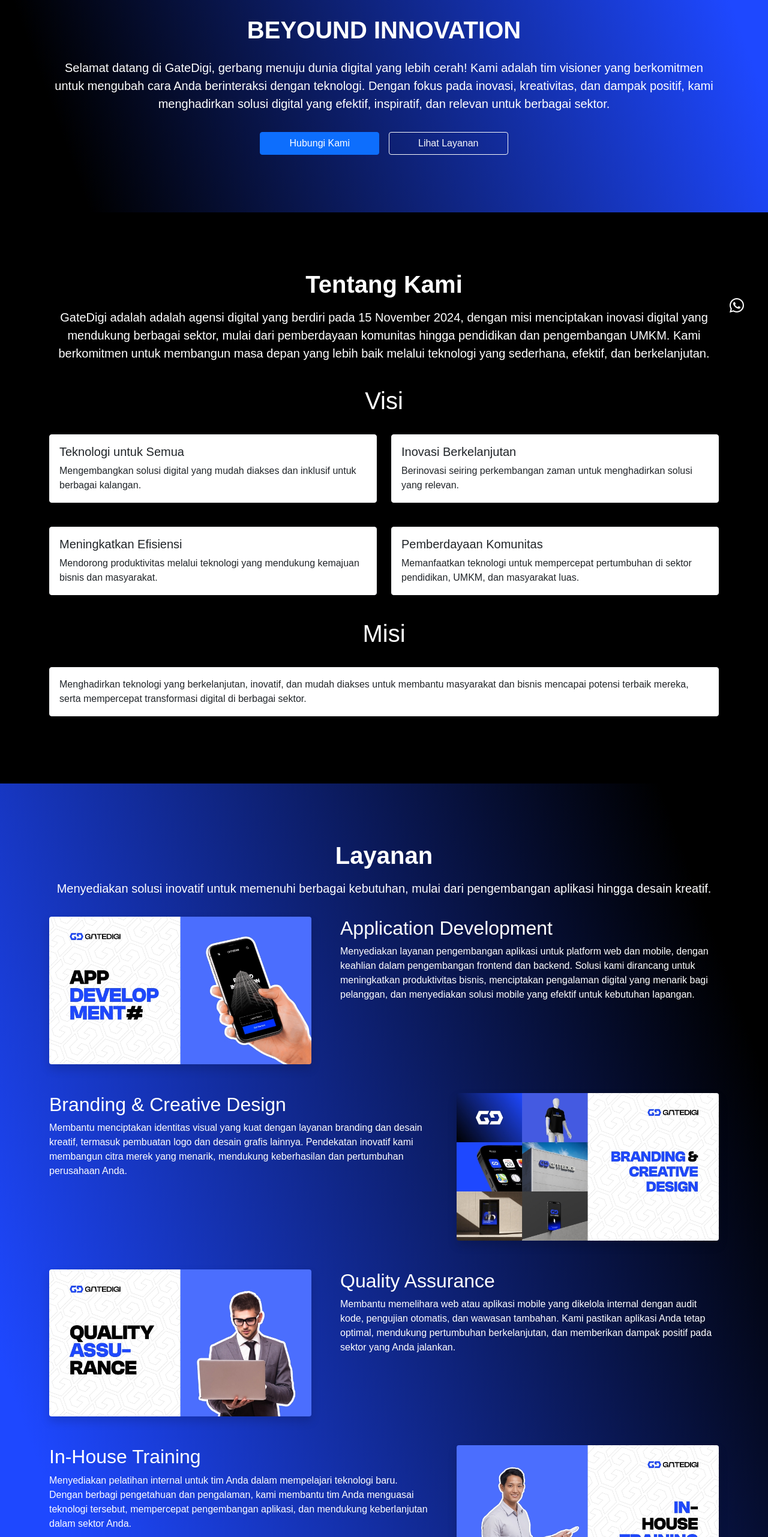
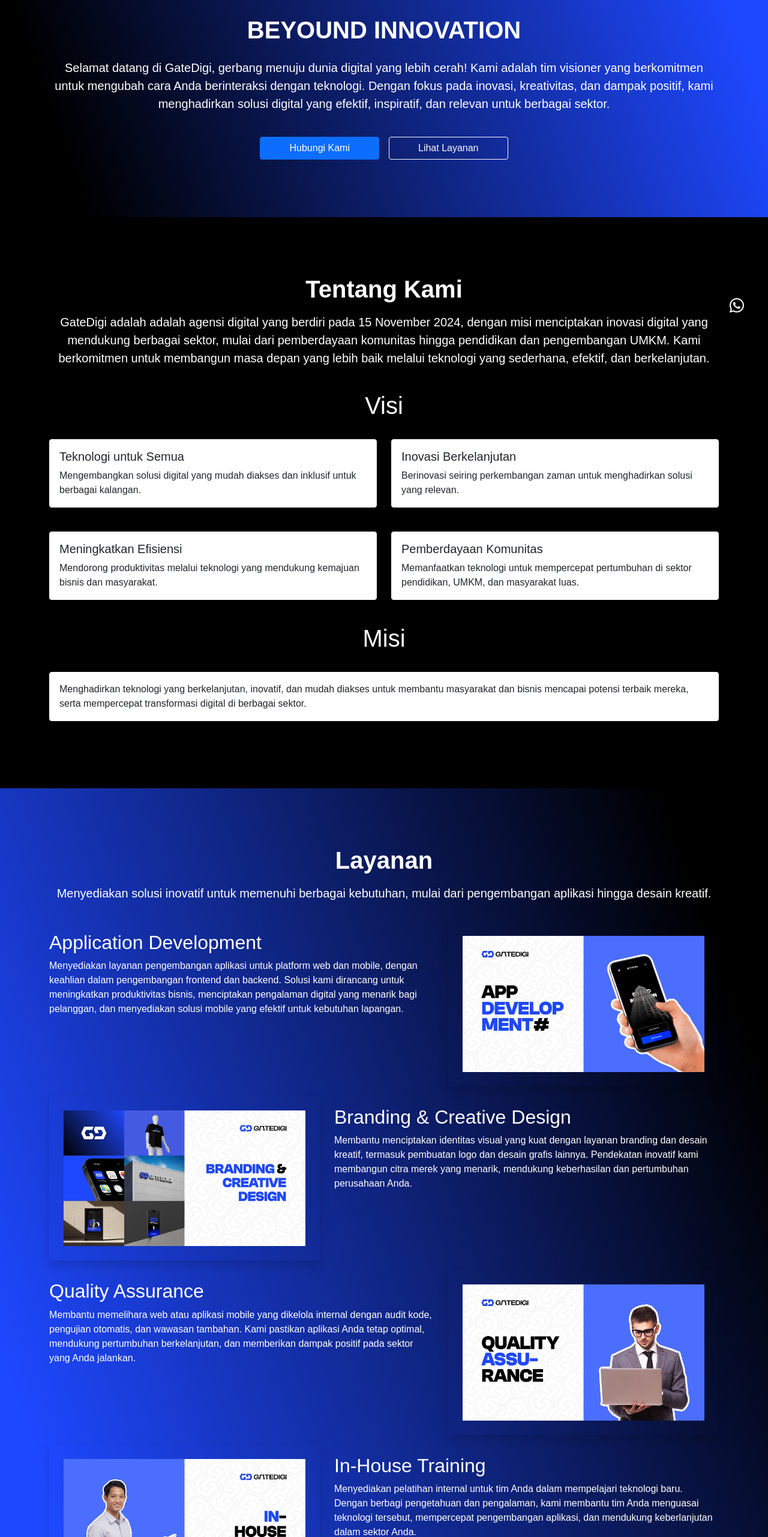
Before and after one commit to aprizalrizalzal/gatedigi.com, a Vue app: page /#home in a window 1280 px wide. Shown: the part 238-2800 px from the top of the page at 60% size. Built offline with nearby package versions, Linux system fonts and the light colour scheme; a web font is replaced by a local one.

Commit message:
save aos

```diff
--- a/package.json
+++ b/package.json
@@ -11,6 +11,7 @@
     "format": "prettier --write src/"
   },
   "dependencies": {
+    "aos": "^2.3.4",
     "bootstrap": "^5.3.3",
     "bootstrap-icons": "^1.11.3",
     "pinia": "^2.3.0",
--- a/src/components/AppHeader.vue
+++ b/src/components/AppHeader.vue
@@ -97,7 +97,7 @@
               :href="menu.href"
               @click.prevent="handleNavigationClick(menu.translationKey)"
               :class="{
-                'nav-link active': active === menu.translationKey,
+                'nav-link active fw-bold': active === menu.translationKey,
                 'nav-link': active !== menu.translationKey,
               }"
               >{{ $t(menu.translationKey) }}</a
--- a/src/components/sections/ContactSection.vue
+++ b/src/components/sections/ContactSection.vue
@@ -3,17 +3,17 @@
   <section id="contact" data-translation-key="header.contact">
     <div class="container">
       <div class="row">
-        <div class="col-12 mt-5 pt-5 text-center text-white">
+        <div class="col-md-12 mt-5 pt-5 text-center text-white">
           <h1 class="display-6 fw-bold">
             {{ $t('contact.title') }}
           </h1>
         </div>
-        <div class="col-12 text-center text-white">
+        <div class="col-md-12 text-center text-white">
           <p class="lead pt-2">
             {{ $t('contact.description') }}
           </p>
         </div>
-        <div class="col-12 mb-5 py-3"></div>
+        <div class="col-md-12 mb-5 py-3"></div>
       </div>
     </div>
   </section>
--- a/src/components/sections/HomeSection.vue
+++ b/src/components/sections/HomeSection.vue
@@ -3,28 +3,32 @@
   <section id="home" data-translation-key="header.home">
     <div class="container">
       <div class="row py-5">
-        <div class="col-12 my-5 pt-5 text-center text-white">
+        <div class="col-md-12 my-5 pt-5 text-center text-white">
           <div class="mt-3">
-            <h1 class="display-1 fw-bold">
+            <h1 class="display-1 fw-bold" data-aos="zoom-in-down">
               {{ $t('hero.title') }}
             </h1>
-            <h2 class="display-6 fw-bold">
+            <h2 class="display-6 fw-bold" data-aos="zoom-in-up">
               {{ $t('hero.subtitle') }}
             </h2>
           </div>
           <div class="pt-3">
-            <p class="lead pb-3">{{ $t('hero.description') }}</p>
-            <div class="d-lg-flex justify-content-center gap-3">
-              <a href="#contact" class="btn px-5 btn-primary rounded-1">
+            <p class="lead pb-3" data-aos="fade-up">{{ $t('hero.description') }}</p>
+            <div class="d-md-flex justify-content-center gap-3">
+              <a href="#contact" class="btn px-5 mt-2 btn-primary rounded-1" data-aos="fade-right">
                 {{ $t('hero.contactUs') }}
               </a>
-              <a href="#services" class="btn px-5 btn-outline-light rounded-1">
+              <a
+                href="#services"
+                class="btn px-5 mt-2 btn-outline-light rounded-1"
+                data-aos="fade-left"
+              >
                 {{ $t('hero.viewServices') }}
               </a>
             </div>
           </div>
         </div>
-        <div class="col-12"></div>
+        <div class="col-md-12"></div>
       </div>
     </div>
   </section>
--- a/src/components/sections/ProjectsSection.vue
+++ b/src/components/sections/ProjectsSection.vue
@@ -20,21 +20,21 @@
   <section id="projects" data-translation-key="header.projects">
     <div class="container">
       <div class="row">
-        <div class="col-12 mt-5 pt-5 text-center text-white">
+        <div class="col-md-12 mt-5 pt-5 text-center text-white">
           <h1 class="display-6 fw-bold">
             {{ $t('projects.title') }}
           </h1>
         </div>
-        <div class="col-12 text-center text-white">
+        <div class="col-md-12 text-center text-white">
           <p class="lead pt-2">
             {{ $t('projects.description') }}
           </p>
         </div>
-        <div class="col-12 mb-5 py-3">
+        <div class="col-md-12 mb-5 py-3">
           <ul class="nav justify-content-center mb-4">
             <li v-for="filter in filters" :key="filter.name" class="nav-item">
               <button
-                class="nav-link"
+                class="nav-link text-white"
                 :class="{ active: activeFilter === filter.name }"
                 @click="handleFilterClick(filter.name)"
               >
--- a/src/components/sections/ServicesSection.vue
+++ b/src/components/sections/ServicesSection.vue
@@ -3,82 +3,82 @@
   <section id="services" class="background-gradient" data-translation-key="header.services">
     <div class="container">
       <div class="row">
-        <div class="col-12 mt-5 pt-5 text-center text-white">
+        <div class="col-md-12 mt-5 pt-5 text-center text-white">
           <h1 class="display-6 fw-bold">
             {{ $t('services.title') }}
           </h1>
         </div>
-        <div class="col-12 text-center text-white">
+        <div class="col-md-12 text-center text-white">
           <p class="lead pt-2">
             {{ $t('services.description') }}
           </p>
         </div>
-        <div class="col-12 mb-5 py-3">
-          <div class="card mb-5 bg-transparent border-0 text-white">
-            <div class="row g-5">
-              <div class="col-md-5 col-sm-6">
-                <img
-                  src="@/assets/images/services/app-development.jpg"
-                  class="img-fluid shadow rounded-1"
-                  :alt="$t('services.lists[0].title')"
-                />
-              </div>
+        <div class="col-md-12 mb-5 py-3">
+          <div class="card mb-3 bg-transparent border-0 text-white">
+            <div class="row">
               <div class="col-md-7 col-sm-6">
-                <div class="card-body p-0">
+                <div class="card-body px-0">
                   <h2 class="card-title">{{ $t('services.lists[0].title') }}</h2>
                   <p class="card-text">{{ $t('services.lists[0].description') }}</p>
                 </div>
               </div>
+              <div class="col-md-5 col-sm-6">
+                <img
+                  src="@/assets/images/services/app-development.jpg"
+                  class="p-4 img-fluid shadow"
+                  :alt="$t('services.lists[0].title')"
+                />
+              </div>
             </div>
           </div>
-          <div class="card mb-5 bg-transparent border-0 text-white">
-            <div class="row flex-lg-row-reverse g-5">
-              <div class="col-md-5 col-sm-6">
-                <img
-                  src="@/assets/images/services/branding-&-creative-design.jpg"
-                  class="img-fluid shadow rounded-1"
-                  :alt="$t('services.lists[1].title')"
-                />
-              </div>
+          <div class="card mb-3 bg-transparent border-0 text-white">
+            <div class="row flex-md-row-reverse">
               <div class="col-md-7 col-sm-6">
-                <div class="card-body p-0">
+                <div class="card-body px-0">
                   <h2 class="card-title">{{ $t('services.lists[1].title') }}</h2>
                   <p class="card-text">{{ $t('services.lists[1].description') }}</p>
                 </div>
               </div>
+              <div class="col-md-5 col-sm-6">
+                <img
+                  src="@/assets/images/services/branding-&-creative-design.jpg"
+                  class="p-4 img-fluid shadow"
+                  :alt="$t('services.lists[1].title')"
+                />
+              </div>
             </div>
           </div>
-          <div class="card mb-5 bg-transparent border-0 text-white">
-            <div class="row g-5">
-              <div class="col-md-5 col-sm-6">
-                <img
-                  src="@/assets/images/services/quality-assurance.jpg"
-                  class="img-fluid shadow rounded-1"
-                  :alt="$t('services.lists[2].title')"
-                />
-              </div>
+          <div class="card mb-3 bg-transparent border-0 text-white">
+            <div class="row">
               <div class="col-md-7 col-sm-6">
-                <div class="card-body p-0">
+                <div class="card-body px-0">
                   <h2 class="card-title">{{ $t('services.lists[2].title') }}</h2>
                   <p class="card-text">{{ $t('services.lists[2].description') }}</p>
                 </div>
               </div>
+              <div class="col-md-5 col-sm-6">
+                <img
+                  src="@/assets/images/services/quality-assurance.jpg"
+                  class="p-4 img-fluid shadow"
+                  :alt="$t('services.lists[2].title')"
+                />
+              </div>
             </div>
           </div>
-          <div class="card mb-5 bg-transparent border-0 text-white">
-            <div class="row flex-lg-row-reverse g-5">
+          <div class="card mb-3 bg-transparent border-0 text-white">
+            <div class="row flex-md-row-reverse">
+              <div class="col-md-7 col-sm-6">
+                <div class="card-body px-0">
+                  <h2 class="card-title">{{ $t('services.lists[3].title') }}</h2>
+                  <p class="card-text">{{ $t('services.lists[3].description') }}</p>
+                </div>
+              </div>
               <div class="col-md-5 col-sm-6">
                 <img
                   src="@/assets/images/services/in-house-training.jpg"
-                  class="img-fluid shadow rounded-1"
+                  class="p-4 img-fluid shadow"
                   :alt="$t('services.lists[3].title')"
                 />
-              </div>
-              <div class="col-md-7 col-sm-6">
-                <div class="card-body p-0">
-                  <h2 class="card-title">{{ $t('services.lists[3].title') }}</h2>
-                  <p class="card-text">{{ $t('services.lists[3].description') }}</p>
-                </div>
               </div>
             </div>
           </div>
```
Also changed, not shown: src/components/AppFooter.vue (+14 -14 lines), src/components/sections/AboutSection.vue (+7 -7 lines), src/main.js (+24 -0 lines), 1 other file (tests, documents, lock files or other folders).
